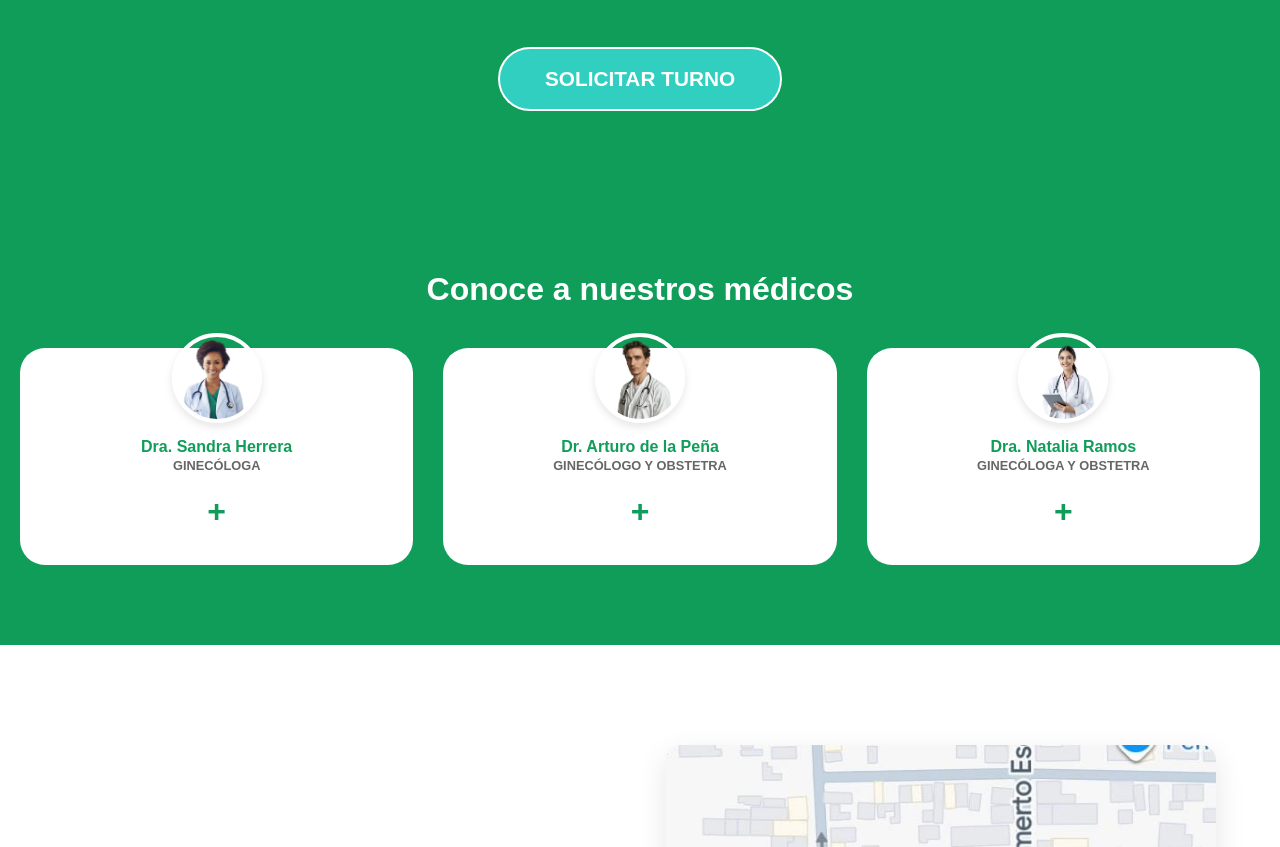
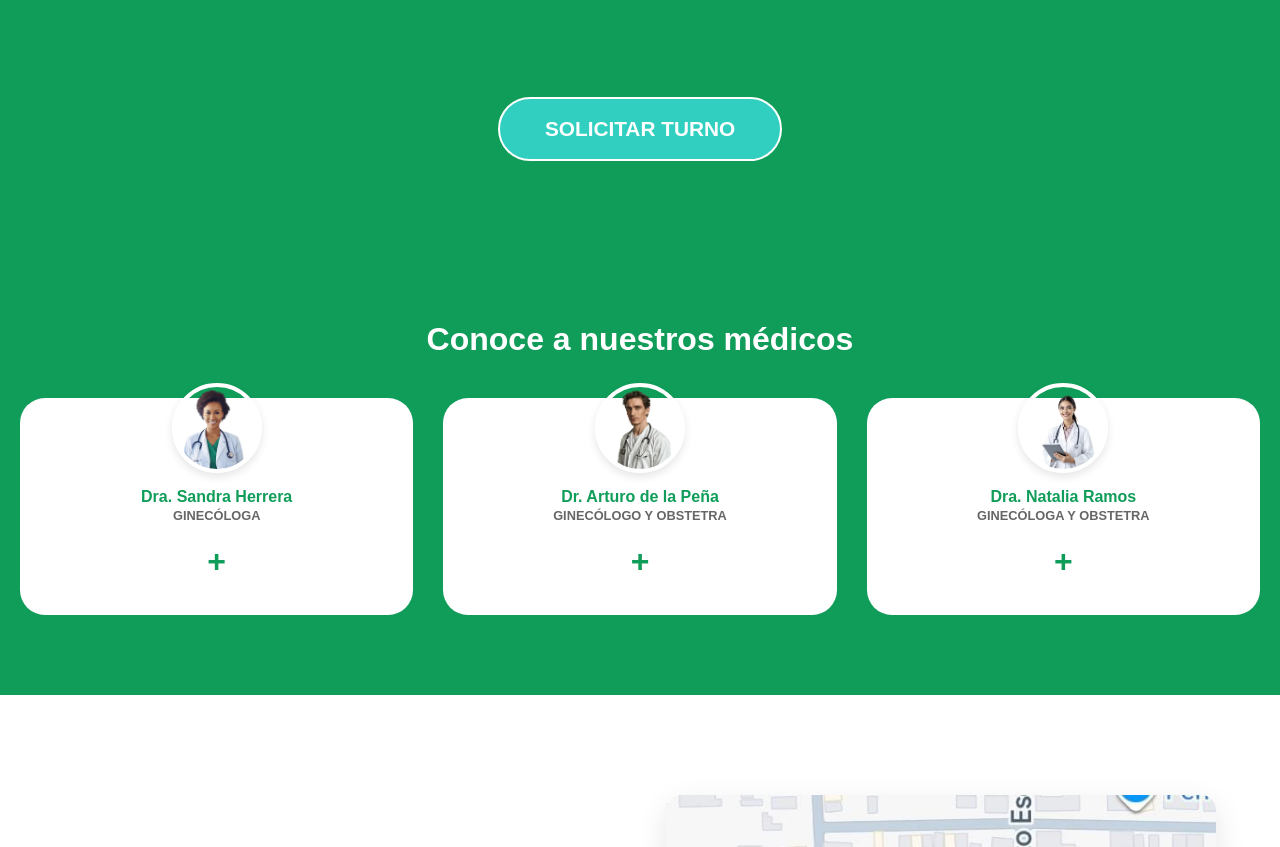
Before and after one commit to oscaradolfosanto-sketch/SW-Sanatorio-Santa-Rita, a plain HTML site: page index.html in a window 1280 px wide. Shown: the part 1396-2243 px from the top of the page. Drawn offline with nearby package versions, Linux system fonts and the light colour scheme.

Commit message:
sacar turno
mas espacio de separación

```diff
--- a/css/styles.css
+++ b/css/styles.css
@@ -153,7 +153,7 @@ html { scroll-behavior: smooth; }
 .action-container {
     position: relative;
     z-index: 10; /* Asegura que el botón no sea tapado por otras tarjetas */
-    margin-top: 50px;
+    margin-top: 100px;
 }
 
 
```
